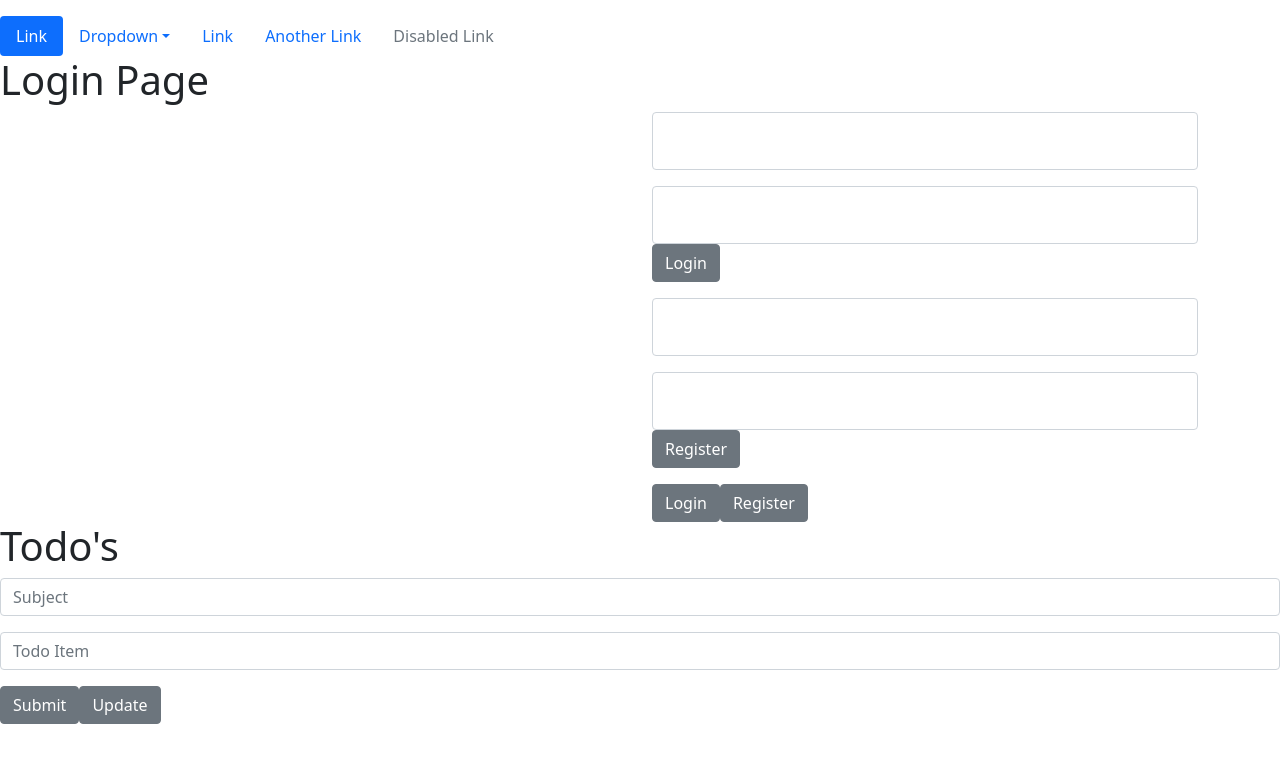
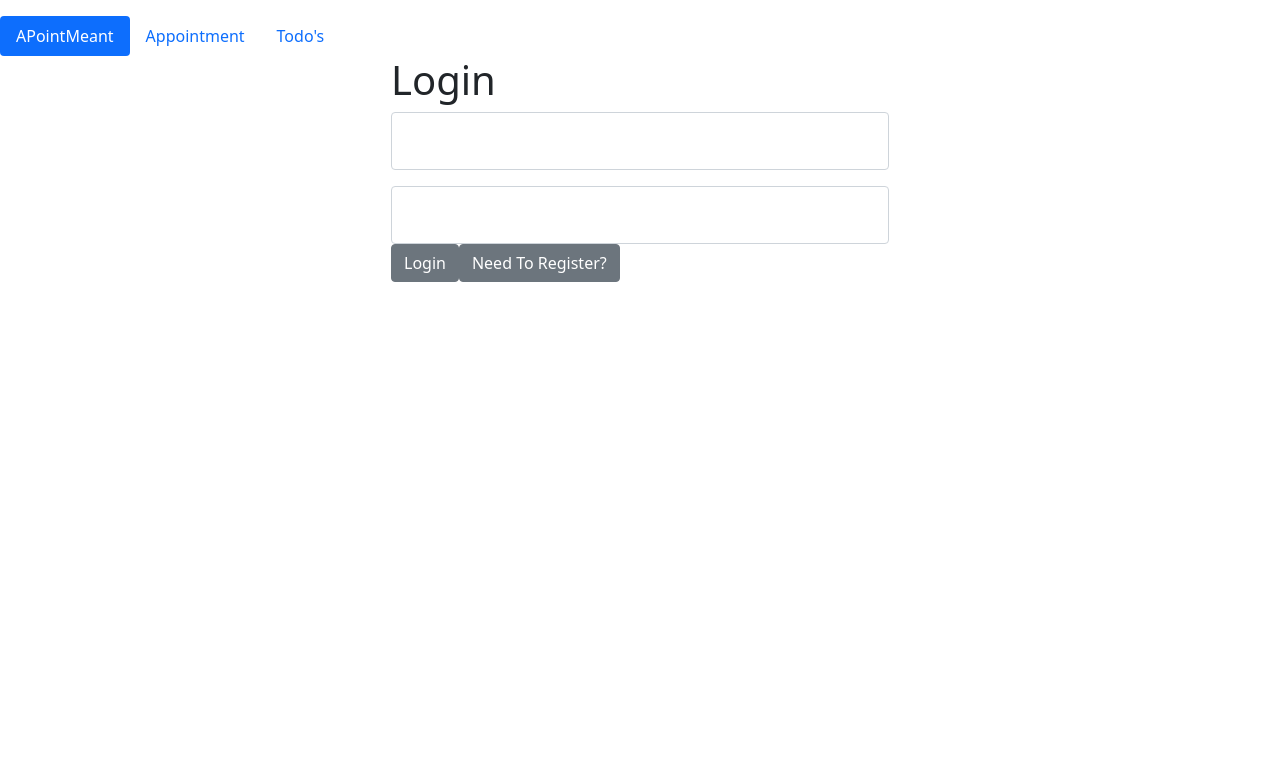
Before and after one commit to MarcusSchnake/Client-RB-A-Point-Meant, a React (Create React App) app: page / in a window 1280 px wide. Shown: the top 762 px of the page. Built offline with nearby package versions, Linux system fonts and the light colour scheme.

Commit message:
working login and register, added button to nave back and forth

```diff
--- a/src/App.tsx
+++ b/src/App.tsx
@@ -1,37 +1,114 @@
 // require('dotenv').config();
-import { useState } from 'react';
+// import React, { Fragment } from 'react';
+import { ReactDOM, useState } from 'react';
+// import Auth from './components/Auth';
 import Navbar from './components/navbarForm';
 import LoginPage from './pages/LoginPage';
 import AppointmentPage from './pages/appointmentPage'
 import TodoPage from './pages/todoPage';
 import 'bootstrap/dist/css/bootstrap.min.css';
+import { BrowserRouter as Router, Routes, Route, Navigate } from 'react-router-dom';
+
+export interface  IUser {
+  sessionToken: string;
+  email: string;
+}
+
+function App() {
+  const updateToken = (userData: IUser) => {
+    localStorage.setItem('token', userData.sessionToken);
+  };
 
 
-
-
-function App() {
-  const [user, setUser] = useState({});
-  const [token, setToken] = useState('');
-
-  const updateToken = (tokenSTR: string) => {
-    setToken(tokenSTR);
-    localStorage.setItem('token', tokenSTR);
-  };
 
   // const update = (data: object): Function => {//this is the function that is passed down to the login page
   //   console.log(data, "ourdata");//console logging the data that is passed into the update function
   //   setUser(data);//state is updated
-    // return () => (null);//nameless function returning null matches the return type of the update function
+  // return () => (null);//nameless function returning null matches the return type of the update function
   // };
-  console.log(user);
+  // console.log(user);
+
+  if (window.location.pathname === '/logout') {
+    (localStorage.removeItem('token'))
+    window.location.pathname = '/login'
+  }
   return (
-    <div>
+
+    <Router>
       <Navbar />
-
-      <LoginPage updateToken={updateToken} />
-      <AppointmentPage client_name="" phone_number="" startDateTime="" note=""  />
-      <TodoPage subject="" todo_item=""/>
-    </div>
+      <Routes>
+        <Route
+          path="/"
+          element={<LoginPage updateToken={updateToken} email="" password="" />}
+        />
+        <Route
+          path="/login"
+          element={<LoginPage updateToken={updateToken} email="" password="" />}
+        />
+        <Route
+          path="/register"
+          element={<LoginPage updateToken={updateToken} email="" password="" />}
+        />
+        {localStorage.getItem('token') && (
+          <Route
+            path="/user/login"
+            element={<LoginPage updateToken={updateToken} email="" password="" />}
+          />
+        )};
+        {localStorage.getItem('token') && (
+          <>
+            <Route
+              path="/appointment"
+              element={<AppointmentPage client_name="" phone_number="" startDateTime="" note="" />}
+            />
+            <Route
+              path="/appointment/create"
+              element={<AppointmentPage client_name="" phone_number="" startDateTime="" note="" />}
+            />
+            <Route
+              path="/appointment/:id"
+              element={<AppointmentPage client_name="" phone_number="" startDateTime="" note="" />}
+            />
+            <Route
+              path="/appointment/delete/:id"
+              element={<AppointmentPage client_name="" phone_number="" startDateTime="" note="" />}
+            />
+            <Route
+              path="/appointment/update/:id"
+              element={<AppointmentPage client_name="" phone_number="" startDateTime="" note="" />}
+            />
+            <Route
+              path="appointment/get"
+              element={<AppointmentPage client_name="" phone_number="" startDateTime="" note="" />}
+            />
+          </>
+        )};
+        {localStorage.getItem('token') && (
+          <>
+          <Route
+            path="/todo"
+            element={<TodoPage subject="" todo_item="" />}
+          />
+            <Route
+              path="/todo/create"
+              element={<TodoPage subject="" todo_item="" />}
+            />
+            <Route
+              path="/todo/:id"
+              element={<TodoPage subject="" todo_item="" />}
+            />
+            <Route
+              path="/todo/delete/:id"
+              element={<TodoPage subject="" todo_item="" />}
+            />
+            <Route
+              path="/todo/update/:id"
+              element={<TodoPage subject="" todo_item="" />}
+            />
+          </>
+        )};
+      </Routes>
+    </Router>
   );
 }
 
--- a/src/components/Auth.tsx
+++ b/src/components/Auth.tsx
@@ -1,19 +1,21 @@
 import React from "react";
+import { Navigate }  from "react-router-dom";
 import RegisterForm from "../components/RegisterForm";
 import LoginForm from "../components/loginForm";
 import { Container, Row, Col } from "reactstrap";
+import { IUser } from "../App"
 
 
-type AuthProps = {
-  updateToken: (e:string) => void;
+type AuthProps =
+ {
+  updateToken: (e: IUser) => void;
 };
 
 type AuthState = {
   hasError: boolean;
   email: string;
   password: string;
-  setEmail: (e:string) => void;
-  setPassword: (e:string) => void;
+  redirect: string | null;
 };
 
 class Auth extends React.Component<AuthProps, AuthState> {
@@ -23,50 +25,60 @@ class Auth extends React.Component<AuthProps, AuthState> {
       hasError: false,
       email: "",
       password: "",
-      setEmail: (e: string) => {
-        this.setState({ email: e });
-      },
-      setPassword: (e: string) => {
-        this.setState({ password: e });
-      },
+      redirect: null,
     };
   }
 
-  static getDerivedStateFromError(error: string) {
-    return { hasError: true };
+  setEmail = (input: string) => {
+    this.setState({ email: input });
   }
 
-  componentDidCatch(error: any, errorInfo: any) {
-    console.log(error, errorInfo);
+  setPassword = (input: string) => {
+    this.setState({ password: input });
   }
 
   render() {
-    console.log("Auth render");
     if (this.state.hasError) {
       return <h1>Error</h1>;
     }
+    if (localStorage.getItem('token')) {
+      return <Navigate to="/appointment" />;
+    }
+    const pathname = window.location.pathname;
+    const showRegister = pathname === '/register';
+    const showLogin = (pathname === '/login' || pathname === '/');
+    console.log(window.location.pathname, showRegister, showLogin)//needed for all crud endpoints
+
     return (
+
       <Container>
-        <Row>
+        <Row
+          style={{ justifyContent: 'center' }}
+        >
+          {(showRegister) && (
             <Col md="6">
               <RegisterForm
                 updateToken={this.props.updateToken}
-            setEmail={this.state.setEmail}
-            setPassword={this.state.setPassword}
+                setEmail={this.setEmail}
+                setPassword={this.setPassword}
                 email={this.state.email}
                 password={this.state.password}
               />
             </Col>
+          )}
+          {(showLogin) && (
             <Col md="6">
               <LoginForm
                 updateToken={this.props.updateToken}
-            setEmail={this.state.setEmail}
-            setPassword={this.state.setPassword}
+                setEmail={this.setEmail}
+                setPassword={this.setPassword}
                 email={this.state.email}
-            password={this.state.password} />
+                password={this.state.password}
+              />
             </Col>
+          )}
         </Row>
-      </Container>
+      </Container >
     );
   }
 }
--- a/src/components/loginForm.tsx
+++ b/src/components/loginForm.tsx
@@ -1,9 +1,11 @@
 import React from "react";
-import { Form, FormGroup, Input, Button } from "reactstrap";
+import { Form, FormGroup, Input, Button, Container } from "reactstrap";
+import { Link } from 'react-router-dom';
+import { IUser } from "../App";
 
 
 type LoginFormProps = {
-  updateToken: (e: string) => void;
+  updateToken: (e: IUser) => void;
   email: string;
   password: string;
   setEmail: (e: string) => void;
@@ -15,28 +17,22 @@ type State = {
   email: string;
   password: string;
 
-
 };
 
 class LoginForm extends React.Component<LoginFormProps, State> {
   constructor(props: LoginFormProps) {
     super(props);
-    this.state = {
-      email: "",
-      password: "",
-    };
   }
-//create handle submit for login and then register with endpoints****
-  handleSubmit = () => {
+  //create handle submit for login and then register with endpoints****
+  loginHandleSubmit = () => {
     console.log("login handle");
-    console.log(this.state.email, this.state.password);
-    // const ep = this.props.endPoint || "login";//
+    console.log(this.props.email, this.props.password);
     fetch(`http://localhost:3000/user/login`, {
       method: "POST",
       body: JSON.stringify({
-        users: {
-          email: this.state.email,
-          password: this.state.password,
+        user: {
+          email: this.props.email,
+          password: this.props.password,
         },
       }),
       headers: new Headers({
@@ -52,21 +48,22 @@ class LoginForm extends React.Component<LoginFormProps, State> {
   };
 
   render() {
-
+    console.log(this.props)
     return (
-      <div>
+      <Container md="6">
+        <h1>Login</h1>
         <Form
           onSubmit={(e) => {
             e.preventDefault();
-            this.handleSubmit();
+            this.loginHandleSubmit();
           }}
         >
           <FormGroup floating>
             <Input
               type="text"
               placeholder="Email"
-              onChange={(e) => this.setState({ email: e.target.value })}
-              value={this.state.email}
+              onChange={(e) => this.props.setEmail(e.target.value)}
+              value={this.props.email}
             />
           </FormGroup>
 
@@ -74,39 +71,19 @@ class LoginForm extends React.Component<LoginFormProps, State> {
             <Input
               type="password"
               placeholder="Password"
-              onChange={(e) => this.setState({ password: e.target.value })}
-              value={this.state.password}
+              onChange={(e) => this.props.setPassword(e.target.value)}
+              value={this.props.password}
             />
             <Button type="submit">Login</Button>
+            <Link to= "/register">
+              <Button type="button">Need To Register?</Button>
+            </Link>
           </FormGroup>
-          <FormGroup floating>
-            <Input
-              type="text"
-              placeholder="Email"
-              onChange={(e) => this.setState({ email: e.target.value })}
-              value={this.state.email}
-            />
-          </FormGroup>
-
-          <FormGroup floating>
-            <Input
-              type="password"
-              placeholder="Password"
-              onChange={(e) => this.setState({ password: e.target.value })}
-              value={this.state.password}
-            />
-            <Button type="submit">Register</Button>
-          </FormGroup>
-           <Button type="submit">Login</Button>
-          <Button type="submit">Register</Button>
         </Form>
-      </div>
+      </Container>
     );
   }
 }
 
 
-
-
-
 export default LoginForm;
--- a/src/components/navbarForm.tsx
+++ b/src/components/navbarForm.tsx
@@ -6,17 +6,17 @@ export default function NavBar() {
 
     return (
         <div>
-            <Navbar color="blue"/>
+            <Navbar color="Red"/>
             <Nav pills>
                 <NavItem>
                     <NavLink
                         active
-                        href="#"
+                        href="http://localhost:3001/home"
                     >
-                        Link
+                        APointMeant
                     </NavLink>
                 </NavItem>
-                <Dropdown
+                {/* <Dropdown
                     nav
                     toggle={function noRefCheck() { }}
                 >
@@ -41,23 +41,15 @@ export default function NavBar() {
                             Another Action
                         </DropdownItem>
                     </DropdownMenu>
-                </Dropdown>
+                </Dropdown> */}
                 <NavItem>
-                    <NavLink href="#">
-                        Link
+                    <NavLink href="http://localhost:3001/appointment">
+                        Appointment
                     </NavLink>
                 </NavItem>
                 <NavItem>
-                    <NavLink href="#">
-                        Another Link
-                    </NavLink>
-                </NavItem>
-                <NavItem>
-                    <NavLink
-                        disabled
-                        href="#"
-                    >
-                        Disabled Link
+                    <NavLink href="http://localhost:3001/todo">
+                        Todo's
                     </NavLink>
                 </NavItem>
             </Nav>
--- a/src/components/todoForm.tsx
+++ b/src/components/todoForm.tsx
@@ -1,6 +1,6 @@
 import React from 'react';
 // import { type } from 'node:os';
-import { Form, FormGroup, Input } from 'reactstrap'
+import { Container, FormGroup, Input, Button } from 'reactstrap'
 
 
 
@@ -27,26 +27,28 @@ class TodoFormProps extends React.Component<ITodoFormProps, State> {
   render() {
     return (
       <div>
-        <Form>
-          <FormGroup>
-            <Input
-              type="text"
-              placeholder="Subject"
-              onChange={(e) => this.setState({ subject: e.target.value })}
-              value={this.state.subject}
-            />
-          </FormGroup>
-          <FormGroup>
-            <Input
-              type="text"
-              placeholder="Todo Item"
-              onChange={(e) => this.setState({ todo_item: e.target.value })}
-              value={this.state.todo_item}
-            />
-          </FormGroup>
 
-        </Form>
       </div>
+      // <Container md= "6">
+
+      //     <FormGroup md="6">
+      //       <Input
+      //         type="text"
+      //         placeholder="Subject"
+      //         onChange={(e) => this.setState({ subject: e.target.value })}
+      //         value={this.state.subject}
+      //       />
+      //     </FormGroup >
+      //     <FormGroup md= "6">
+      //       <Input
+      //         type="text"
+      //         placeholder="Todo Item"
+      //         onChange={(e) => this.setState({ todo_item: e.target.value })}
+      //         value={this.state.todo_item}
+      //       />
+
+      //     </FormGroup>
+      // </Container>
     );
   }
 }
--- a/src/index.tsx
+++ b/src/index.tsx
@@ -2,11 +2,14 @@ import React from 'react';
 import ReactDOM from 'react-dom';
 import './index.css';
 import App from './App';
+import { BrowserRouter } from 'react-router-dom';
 // import reportWebVitals from './reportWebVitals';
 
 ReactDOM.render(
   <React.StrictMode>
+    {/* <BrowserRouter> */}
     <App />
+    {/* </BrowserRouter> */}
   </React.StrictMode>,
   document.getElementById('root')
 );
--- a/src/pages/LoginPage.tsx
+++ b/src/pages/LoginPage.tsx
@@ -1,45 +1,29 @@
 import React from 'react';
+import { IUser } from '../App';
 import Auth from '../components/Auth';
 
 
 type LoginPageProps = {
-    updateToken: (e: string) => void;
+    updateToken:  (e:IUser) => void;
+    email: string;
+    password: string;
 };
-
-
-
-
 
 class LoginPage extends React.Component<LoginPageProps, {}>{
     constructor(props: LoginPageProps) {
         super(props);
+        this.state = {
+            hasError: false,
+            email: "",
+            password: ""
+        };
     };
 
     render() {
 
         return (
             <div>
-                <h1>Login Page</h1>
-                <Auth updateToken={this.props.updateToken}  />
-                {/* <Form>
-                    <FormGroup>
-                        <Input
-                            type="text"
-                            placeholder="Username"
-                            onChange={(e) => this.setState({ email: e.target.value })}
-                            value={this.state.email}
-                        />
-                    </FormGroup>
-                    <FormGroup>
-                        <Input
-                            type="password"
-                            placeholder="Password"
-                            onChange={(e) => this.setState({ password: e.target.value })}
-                            value={this.state.password}
-                        />
-                    </FormGroup>
-                    <Button>Submit</Button>
-                </Form> */}
+                                <Auth updateToken={this.props.updateToken} />
             </div>
         );
 
--- a/src/pages/appointmentPage.tsx
+++ b/src/pages/appointmentPage.tsx
@@ -85,7 +85,7 @@ class UpdateAppointment extends React.Component<IUpdateAppointmentProps, State>
     };
 
     DeleteAppointments = () => {
-        fetch('http://localhost:3001/appointments', {
+        fetch('http://localhost:3000/appointments', {
             method: 'DELETE',
             body: JSON.stringify({
                 appointments: {
@@ -110,9 +110,9 @@ class UpdateAppointment extends React.Component<IUpdateAppointmentProps, State>
     render() {
         return (
             <div>
-                {/* <h1>Appointment Page</h1>
+                {/* <h1>Appointment Page</h1> */}
                 <AppointmentForm client_name="" phone_number="" startDateTime="" note="" />
-                <Form>
+                {/* <Form>
                     <FormGroup>
                         <Input
                             type="text"
--- a/src/pages/todoPage.tsx
+++ b/src/pages/todoPage.tsx
@@ -1,11 +1,16 @@
 import React from 'react';
-import { Form, FormGroup, Input, Button } from 'reactstrap'
+import { Form, FormGroup, Input, Container, Button } from 'reactstrap'
+import { IUser } from '../App';
 import TodoForm from '../components/todoForm';
 
 type State = {
   subject: string,
   todo_item: string,
 }
+
+type Props = {
+  updateToken: (e: IUser) => void;
+};
 
 interface IUpdateTodo {
   subject: string,
@@ -14,7 +19,7 @@ interface IUpdateTodo {
 
 
 class UpdateTodo extends React.Component<IUpdateTodo, State> {
-  constructor(props: any) {
+  constructor(props: IUpdateTodo) {
     super(props);
     this.state = {
       subject: this.props.subject,
@@ -32,8 +37,27 @@ class UpdateTodo extends React.Component<IUpdateTodo, State> {
     console.log(Todo);
   };
 
+  CreateTodo = () => {
+    fetch('http://localhost:3000/todo/create', {
+      method: 'POST',
+      body: JSON.stringify({
+        Todo: {
+          subject: this.state.subject,
+          todo_item: this.state.todo_item,
+        },
+      }),
+      headers: {
+        'Content-Type': 'application/json',
+        Authorization: 'Bearer ' + localStorage.getItem('token')
+      }
+    })
+      .then(res => res.json())
+      .then(data => console.log(data))
+      .catch(err => console.log(err));
+  };
+
   UpdateTodo = () => {
-    fetch('http://localhost:3000/todos', {
+    fetch('http://localhost:3000/todo/create', {
       method: 'PUT',
       body: JSON.stringify({
         Todo: {
@@ -95,26 +119,36 @@ class UpdateTodo extends React.Component<IUpdateTodo, State> {
   render() {
     return (
       <div>
+
+        <TodoForm subject="" todo_item="" />
+        <Form onSubmit={(e) => {
+            e.preventDefault();
+          }}>
+          <FormGroup>
+          <Container md= "6">
           <h1>Todo's</h1>
-        <TodoForm subject="" todo_item="" />
-        <Form>
-          <FormGroup>
-            {/* <Input
+
+        <FormGroup md="6">
+          <Input
             type="text"
-              placeholder="subject"
+            placeholder="Subject"
             onChange={(e) => this.setState({ subject: e.target.value })}
             value={this.state.subject}
           />
-          </FormGroup>
-          <FormGroup>
+        </FormGroup >
+        <FormGroup md= "6">
           <Input
             type="text"
-              placeholder="todo_item"
+            placeholder="Todo Item"
             onChange={(e) => this.setState({ todo_item: e.target.value })}
             value={this.state.todo_item}
-            /> */}
-            <Button type="submit">Submit</Button>
-            <Button onClick={this.UpdateTodo}>Update</Button>
+          />
+            <Button onClick={this.CreateTodo} type="submit">Create Todo</Button>
+            <Button onClick={this.GetTodo} type="submit">Get Todo's</Button>
+            <Button onClick={this.UpdateTodo} type="submit">Update</Button>
+
+        </FormGroup>
+    </Container>
           </FormGroup>
 
         </Form>
```
Also changed, not shown: src/components/RegisterForm.tsx (+63 -12 lines), src/components/appointmentForm.tsx (+8 -6 lines). Lines whose indentation alone changed are shown as unchanged.
